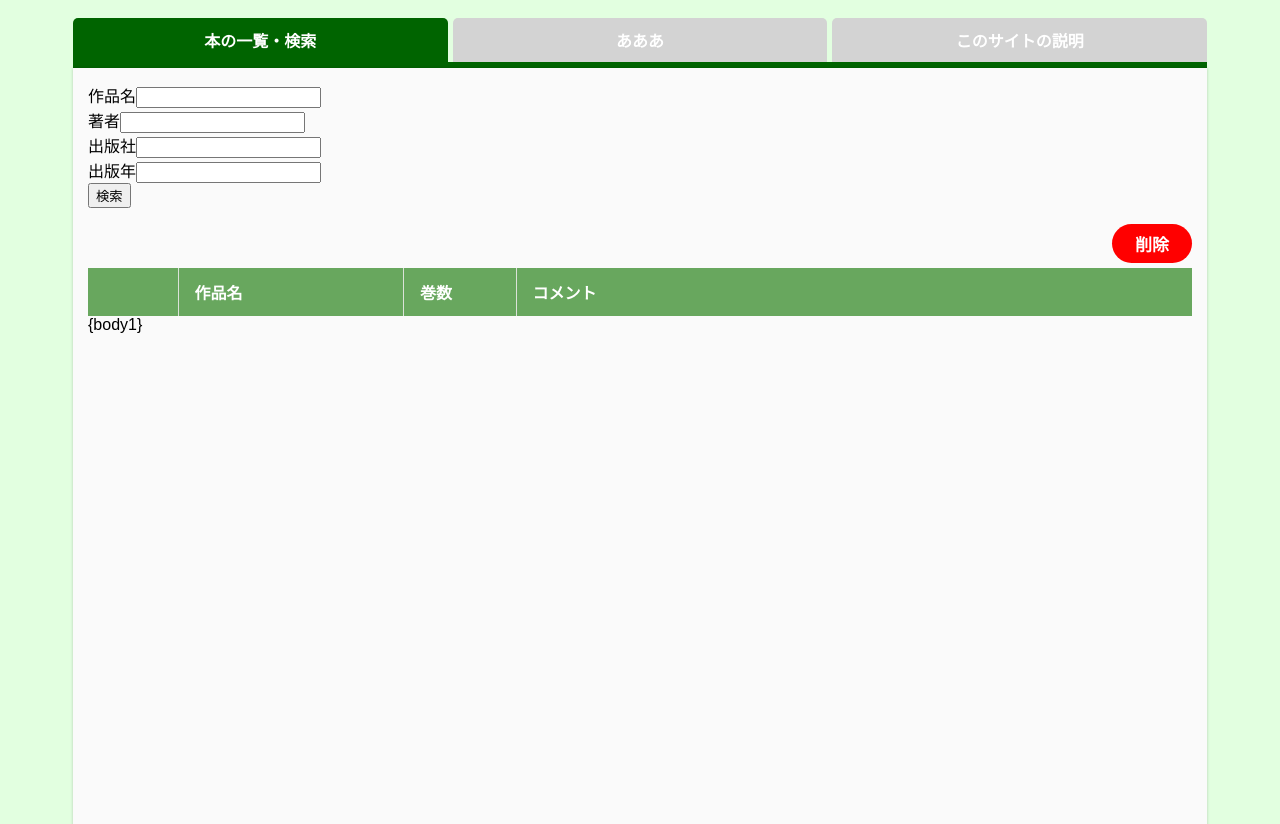
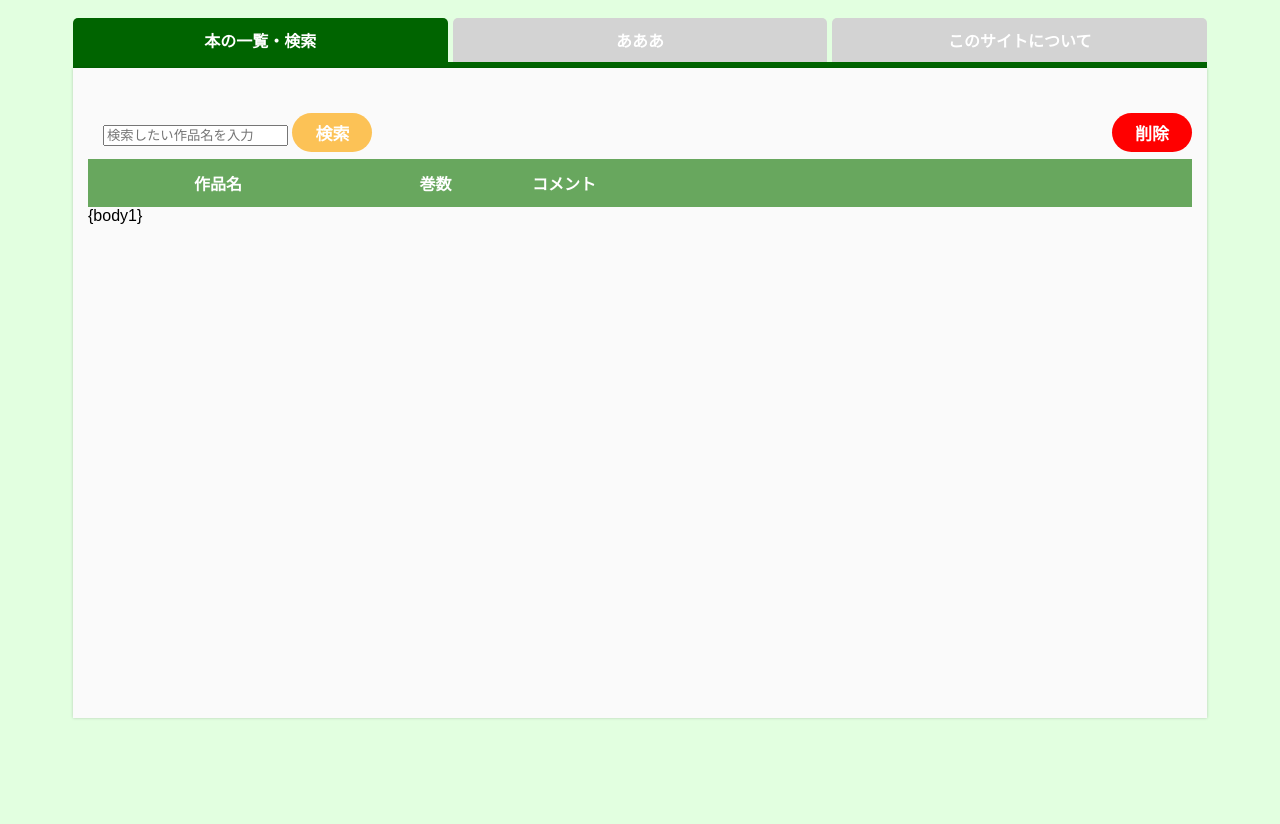
Before and after one commit to kato1999/ComicCounter, a plain HTML site: page index.html in a window 1280 px wide. Shown: the part 59-883 px from the top of the page. Drawn offline with Linux system fonts and the light colour scheme.

Commit message:
ボタン実装完了

```diff
--- a/app.css
+++ b/app.css
@@ -2,12 +2,15 @@ body{
 	background-color: rgb(226, 255, 224);
 	font-family: sans-serif;
 	margin: 10px;
+	height: 1000px;
 }
 
 h1{
 	text-align: center;
 }
 
+
+/* タブ部分のデザイン */
 .tab-wrap {
 	max-width: 90%;
 	margin: 0 auto;
@@ -80,6 +83,43 @@ h1{
 
 
 
+/* ボタンデザイン */
+.button{
+	font-size: 17px;
+	font-weight: bold;
+	padding: 7px 23px;
+	border: 0em;
+	border-radius: 25px;
+	text-decoration: none;
+	color: #FFF;
+	transition: .4s;
+}
+
+.dlt_btn{
+	margin:30px 0 5px auto;
+	background-color: red;
+	float: right;
+}
+
+.srch_btn{
+	background-color: rgb(252, 194, 86);
+}
+
+.search{
+	margin: 30px 10px 7px 15px;
+	width: 50%;
+	float: left;
+}
+
+
+
+
+
+
+
+
+
+
 
 /* 検索結果用の表デザイン */
 table {
@@ -113,6 +153,7 @@ table th {
 .th3, .td3{width: 10%;}
 .th4, .td4{width: 60%;}
 
+
 /* チェックボックスのデザイン */
 .box{
 	text-align: center;
@@ -120,26 +161,3 @@ table th {
 	-webkit-transform:	scale(1.4);
 	transform:		scale(1.4);
 }
-
-
-
-
-
-
-
-
-
-/* ボタンデザイン */
-.btn-gradient-radius {
-	margin:0 0 5px auto;
-	font-size: 17px;
-	font-weight: bold;
-	display: block;
-	padding: 7px 23px;
-	border: 0em;
-	border-radius: 25px;
-	text-decoration: none;
-	color: #FFF;
-	background-color: red;
-	transition: .4s;
-  }
--- a/index.html
+++ b/index.html
@@ -8,28 +8,26 @@
 <body>
     <h1>本の管理</h1>
 
+
     <!-- 検索・削除画面 -->
     <div class="tab-wrap">
         <input id="TAB-01" type="radio" name="TAB" class="tab-switch" checked="checked" /><label class="tab-label" for="TAB-01">本の一覧・検索</label>
         <div class="tab-content">
+            <form class="search">
+                    <input type="text" placeholder="検索したい作品名を入力" name="v1">
+                    <input type="submit" class="srch_btn button" formaction="search" value="検索">
+            </form>
+
             <form>
-                作品名<input type="text" name="v1"><br>
-                著者<input type="text" name="v2"><br>
-                出版社<input type="text" name="v3"><br>
-                出版年<input type="text" name="v4"><br>
-                <input type="submit" formaction="search" value="検索">
-            </form>
-            <form>
-                <input type="submit" formaction="delete" value="削除" class="btn-gradient-radius">
-                <table rules="all">
+                <input type="submit" formaction="delete" value="削除" class="button dlt_btn">
 
+                <table rules="none">
                     <tr>
                         <th class="th1" scope="col"></th>
                         <th class="th2" scope="col">作品名</th>
                         <th class="th3" scope="col">巻数</th>
                         <th class="th4" scope="col">コメント</th>
                     </tr>
-
                 </table>
 
                 <div class="booklist">
@@ -42,19 +40,23 @@
             </form>
         </div>
 
+
         <!-- 本の追加 -->
         <input id="TAB-02" type="radio" name="TAB" class="tab-switch" /><label class="tab-label" for="TAB-02">あああ</label>
         <div class="tab-content">
             <div class="form1">
                 <form>
-                タイトル<input type="text" name="v1"><br>
+                作品名<input type="text" name="v1"><br>
                 巻数<input type="text" name="v2"><br>
                 コメント<input type="text" name="v3"><br>
                 <input type="submit" formaction="insert" value="登録">
                 </form>
             </div>
         </div>
-        <input id="TAB-03" type="radio" name="TAB" class="tab-switch" /><label class="tab-label" for="TAB-03">このサイトの説明</label>
+
+
+        <!-- サイトの説明 -->
+        <input id="TAB-03" type="radio" name="TAB" class="tab-switch" /><label class="tab-label" for="TAB-03">このサイトについて</label>
         <div class="tab-content">
             aaa
         </div>
```
Also changed, not shown: 2 other files.
